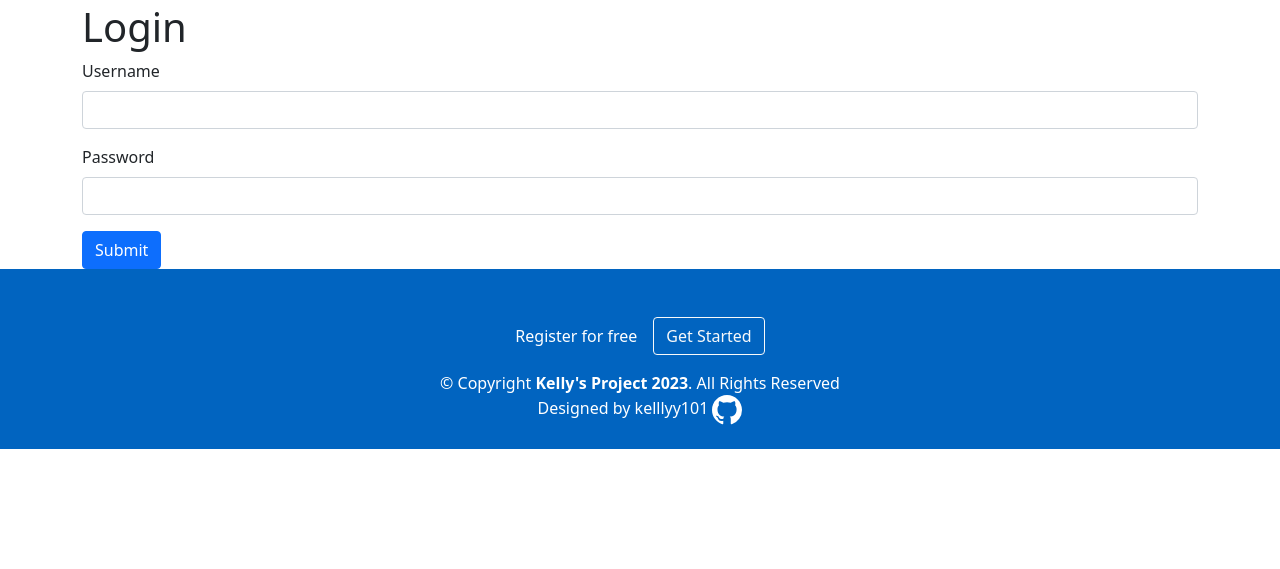
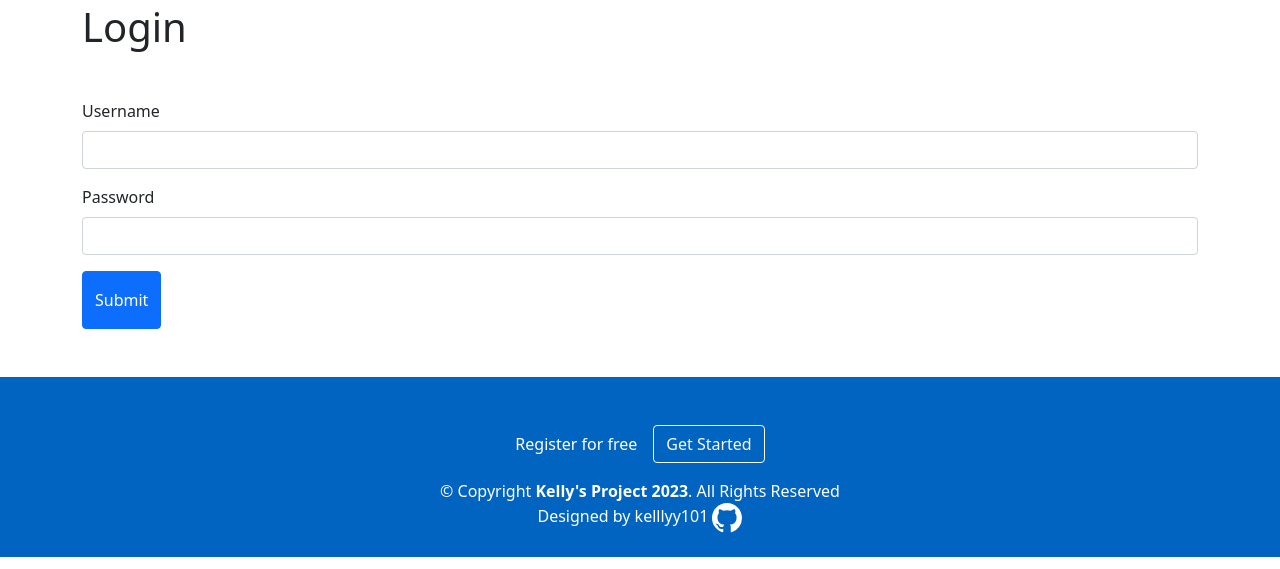
Before and after one commit to kelllyy101/habittracker-fullstack, a Django app: page /login/ in a window 1280 px wide. Shown: the part 55-624 px from the top of the page. Run offline with Django 3.2, Linux system fonts and the light colour scheme; parts of the project's set-up code (start-up, migrations or seed data) failed here and were passed over.

Commit message:
fix form styling

```diff
--- a/events/templates/landing.html
+++ b/events/templates/landing.html
@@ -70,7 +70,7 @@
             </div>
         </div>
     </div>
-    </section><!-- End Testimonials Section -->
+    </section><!-- End About Section -->
 </main>
 
 
--- a/users/templates/authenticate/login.html
+++ b/users/templates/authenticate/login.html
@@ -5,10 +5,9 @@
 <h1>Login</h1>
 
 
-<form action="" method=POST>
+<form action="" method=POST class="my-5">
   {% csrf_token %}
-  <form>
-    <div class="mb-3">
+    <div class="mb-3 d-flex flex-column">
       <label for="exampleInputEmail1" class="form-label autofocus">Username</label>
       <input type="text" class="form-control" name="username" aria-describedby="emailHelp">
     </div>
@@ -16,7 +15,7 @@
       <label for="exampleInputPassword1" class="form-label">Password</label>
       <input type="password" class="form-control" name="password">
     </div>
-    <input type="submit" value="Submit" class="btn btn-primary">
+    <input type="submit" value="Submit" class="btn btn-primary py-3">
   </form>
 
   {% endblock %}
```
